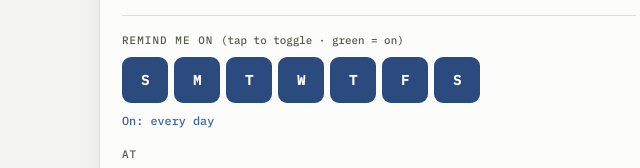
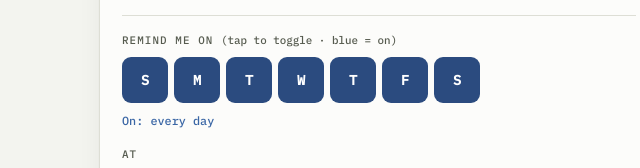
Before and after one commit to carolinebyrnes25/murph-tracker, a plain HTML site: page index.html in a window 1280 px wide. Both pictures are taken after a click on the button "TURN ON REMINDERS". Shown: the part 988-1156 px from the top of the page, 261-901 px from the left. Drawn offline with nearby package versions, Linux system fonts and the light colour scheme; no server answers.

Commit message:
Fix stale 'green = on' hint on notification day picker (#16)
The accent color scheme was switched green->blue, but this reminder-days
label still told users 'green = on'. Update the copy to 'blue = on' to
match the actual selected-day highlight (.rem-day.sel = var(--accent)).


Claude-Session: https://claude.ai/code/session_01LMJoiKSHJ8KRpTYy6YEvyS

Co-authored-by: Claude <noreply@anthropic.com>

```diff
--- a/index.html
+++ b/index.html
@@ -171,7 +171,7 @@
       <div class="rem-status" id="rem-status"></div>
       <div id="rem-prefs" hidden>
         <div class="rem-field">
-          <label class="rem-label">Remind me on <span class="rem-hint">(tap to toggle · green = on)</span></label>
+          <label class="rem-label">Remind me on <span class="rem-hint">(tap to toggle · blue = on)</span></label>
           <div class="rem-days" id="rem-days"></div>
           <div class="rem-days-summary" id="rem-days-summary"></div>
         </div>
```
